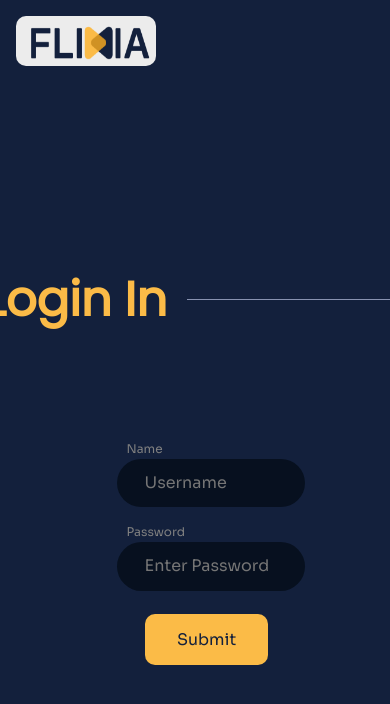
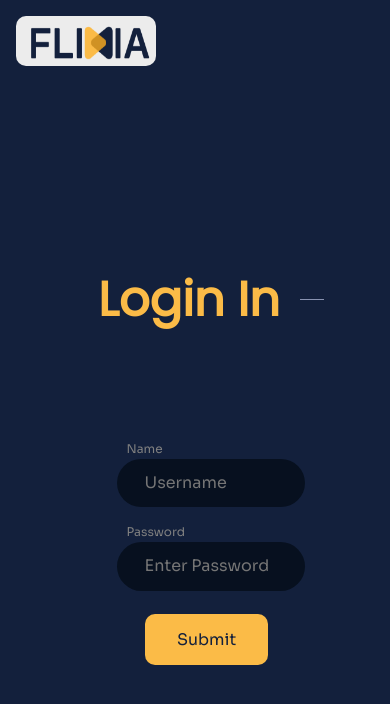
Before and after one commit to Charlestone1/flixia, a React (Create React App) app: page /login in a window 390 px wide. Shown: the top 704 px of the page. Built offline with nearby package versions, Linux system fonts and the light colour scheme; a web font is replaced by a local one.

Commit message:
modified Login amd sign in Title for responsivenes

```diff
--- a/src/pages/Login.js
+++ b/src/pages/Login.js
@@ -53,6 +53,13 @@ const SectionTitle = styled.h2`
     height: 1px;
     margin-left: 20px;
     background-color: ${(props) => props.theme.slate};
+  }
+
+  @media (max-width: 64em) {
+    width: 60%;
+  }
+  @media (max-width: 48em) {
+    width: 50%;
   }
 `;
 
--- a/src/pages/SignIn.js
+++ b/src/pages/SignIn.js
@@ -53,6 +53,13 @@ const SectionTitle = styled.h2`
     height: 1px;
     margin-left: 20px;
     background-color: ${(props) => props.theme.slate};
+
+    @media (max-width: 64em) {
+      width: 60%;
+    }
+    @media (max-width: 48em) {
+      width: 50%;
+    }
   }
 `;
 
```
